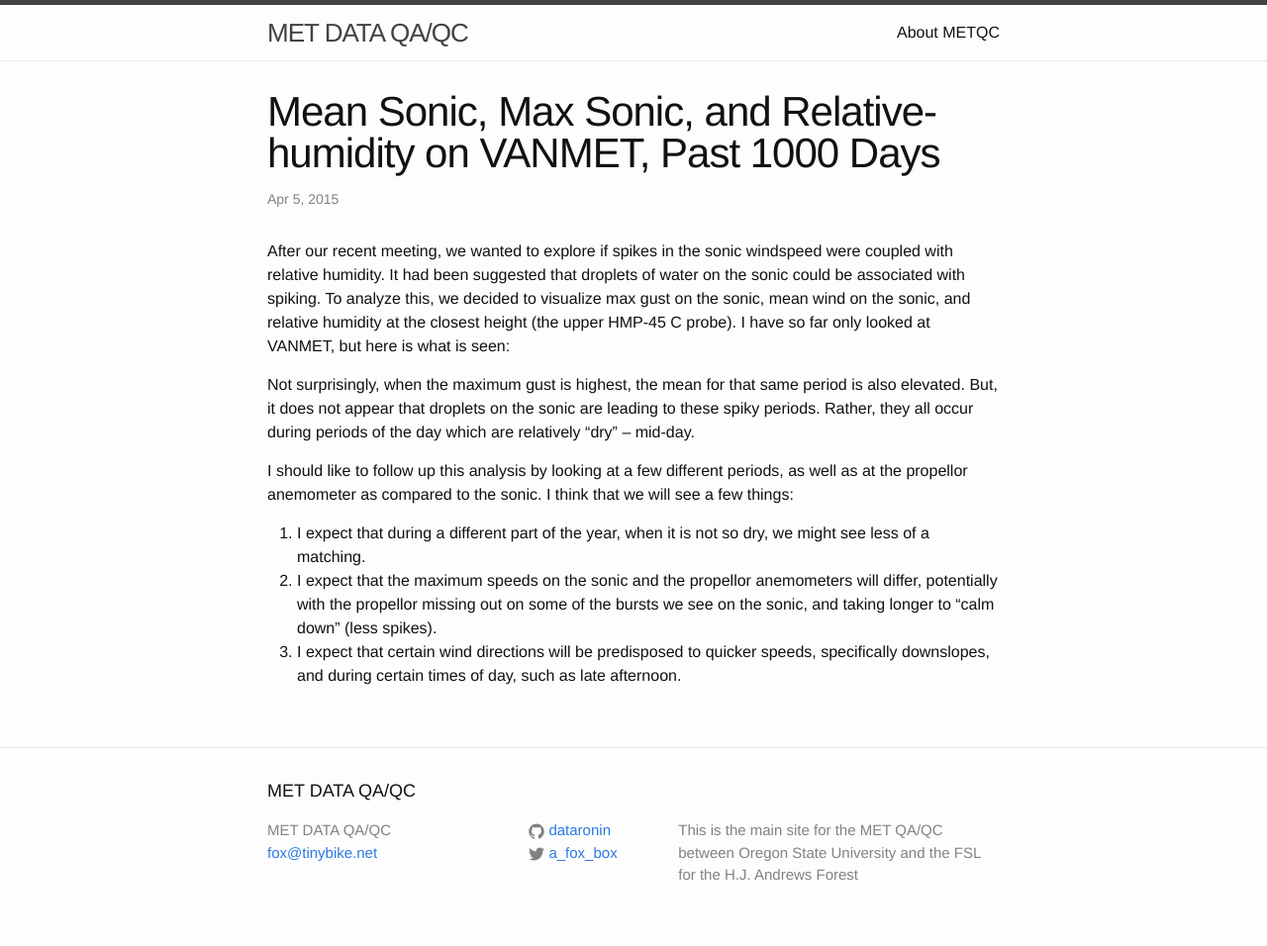
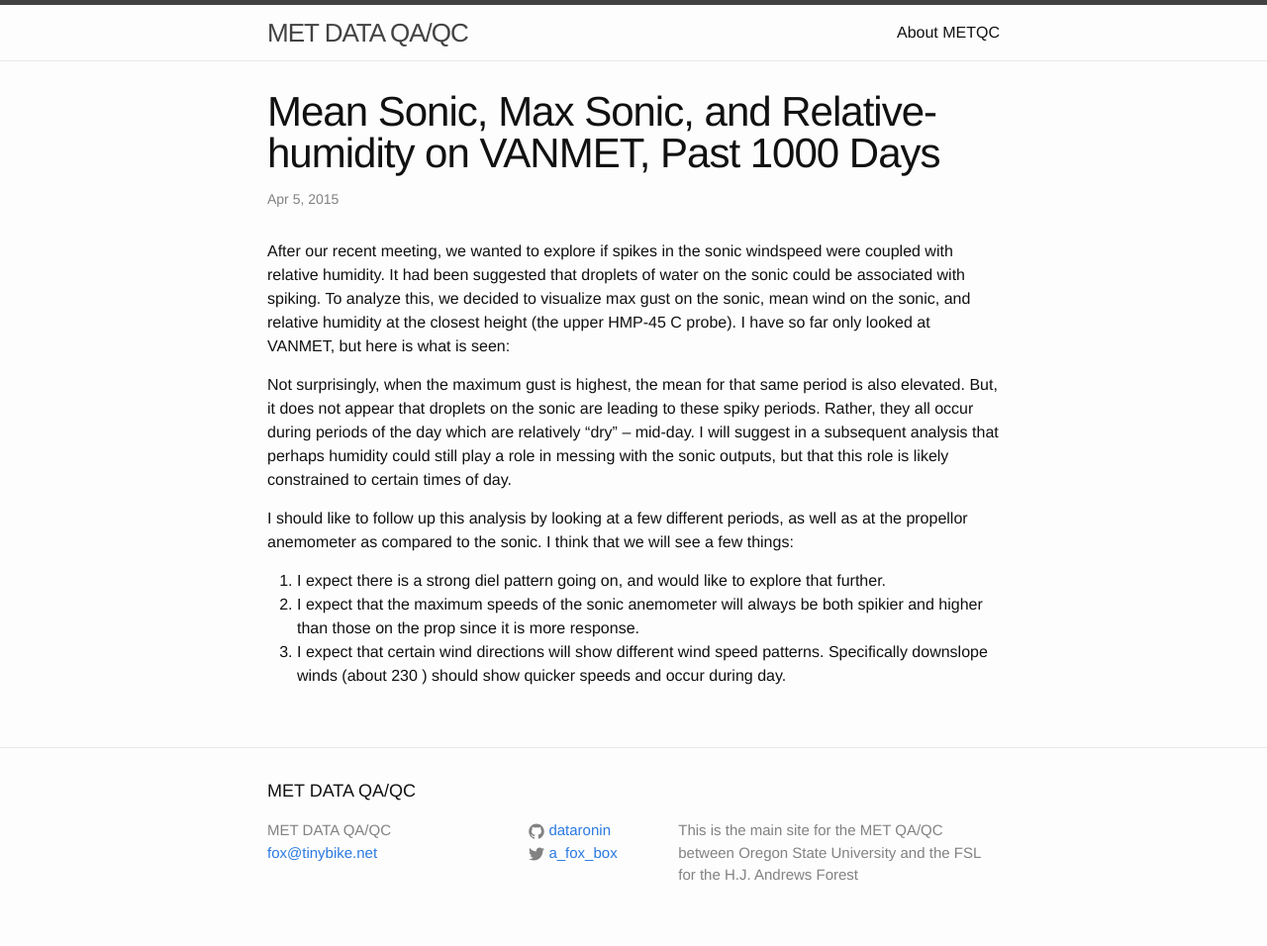
Before and after one commit to grandadmiral-thrawn/metQC, a Jekyll site: the page built from _posts/2015-04-05-mean-sonic-max-sonic-and-relative-humidity-on-vanmet-past-1000-days.markdown, in a window 1280 px wide. Shown: the whole page at 99% size. Built offline with Jekyll 4.4.1, drawn with Linux system fonts in a browser that asks for light colours; a script that is not in the unit is left out.

Commit message:
update max min

```diff
--- a/_posts/2015-04-05-mean-sonic-max-sonic-and-relative-humidity-on-vanmet-past-1000-days.markdown
+++ b/_posts/2015-04-05-mean-sonic-max-sonic-and-relative-humidity-on-vanmet-past-1000-days.markdown
@@ -50,10 +50,10 @@ if(typeof(mpld3) !== "undefined" && mpld3._mpld3IsLoaded){
 }
 </script>
 
-Not surprisingly, when the maximum gust is highest, the mean for that same period is also elevated. But, it does not appear that droplets on the sonic are leading to these spiky periods. Rather, they all occur during periods of the day which are relatively "dry" -- mid-day.
+Not surprisingly, when the maximum gust is highest, the mean for that same period is also elevated. But, it does not appear that droplets on the sonic are leading to these spiky periods. Rather, they all occur during periods of the day which are relatively "dry" -- mid-day. I will suggest in a subsequent analysis that perhaps humidity could still play a role in messing with the sonic outputs, but that this role is likely constrained to certain times of day.
 
 I should like to follow up this analysis by looking at a few different periods, as well as at the propellor anemometer as compared to the sonic. I think that we will see a few things:
 
-1. I expect that during a different part of the year, when it is not so dry, we might see less of a matching.
-2. I expect that the maximum speeds on the sonic and the propellor anemometers will differ, potentially with the propellor missing out on some of the bursts we see on the sonic, and taking longer to "calm down" (less spikes).
-3. I expect that certain wind directions will be predisposed to quicker speeds, specifically downslopes, and during certain times of day, such as late afternoon.
+1. I expect there is a strong diel pattern going on, and would like to explore that further.
+2. I expect that the maximum speeds of the sonic anemometer will always be both spikier and higher than those on the prop since it is more response.
+3. I expect that certain wind directions will show different wind speed patterns. Specifically downslope winds (about 230 ) should show quicker speeds and occur during day.
```
